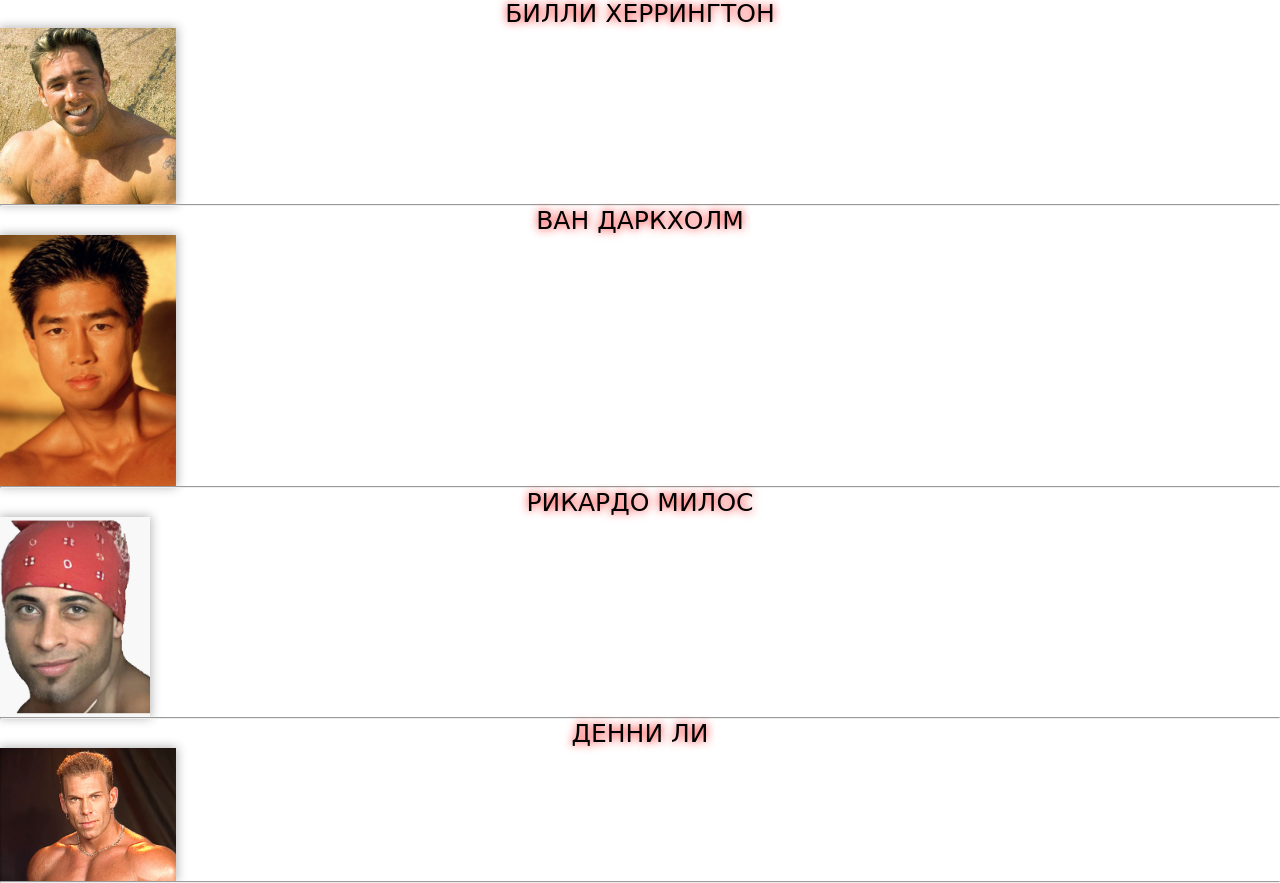
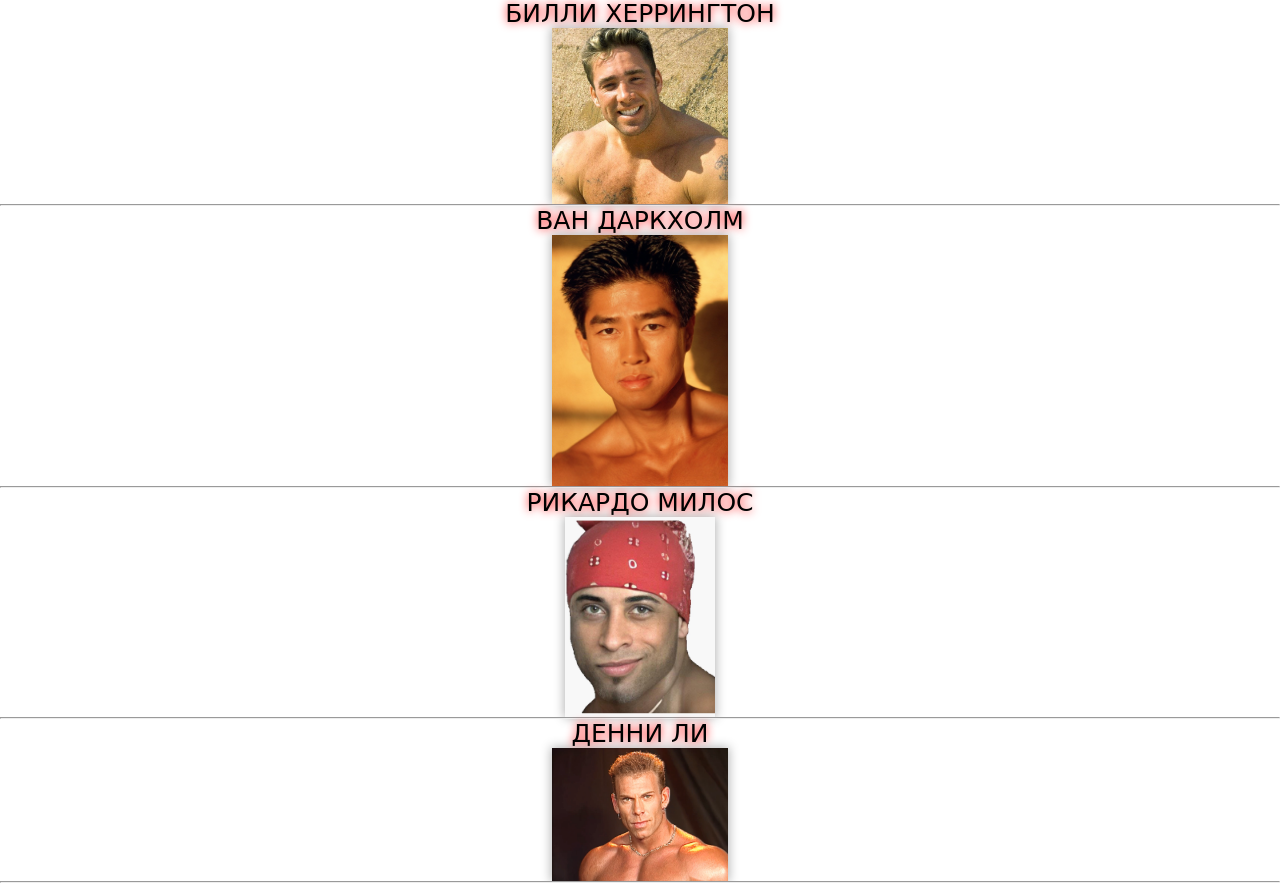
Before and after one commit to Seenpai4ik/ga4i, a plain HTML site: page index2.html in a window 1280 px wide. Shown: the part 108-991 px from the top of the page. Drawn offline with Linux system fonts and the light colour scheme.

Commit message:
Update index2.html

```diff
--- a/index2.html
+++ b/index2.html
@@ -11,16 +11,16 @@
 	<h1>Все главные персонажы</h1>
 	<hr></hr>
 	<p class="qqq">Билли Херрингтон</p>
-	<img src="били.jpg" alt="" width="176">
+	<center><img src="били.jpg" alt="" width="176"></center>
 	<hr></hr>
 	<p class="qqq">Ван Даркхолм</p>
-	<img src="били2.jpg" alt="" width="176">
+        <center><img src="били2.jpg" alt="" width="176"></center>
 	<hr></hr>
 	<p class="qqq">Рикардо Милос</p>
-	<img src="били1.jpg" alt="" width="150">
+        <center><img src="били1.jpg" alt="" width="150"></center>
 	<hr></hr>
 	<p class="qqq">Денни Ли</p>
-	<img src="били3.png" alt="" width="176">
+        <center><img src="били3.png" alt="" width="176"></center>
 	<hr></hr>
 </body>
 </html>
```
